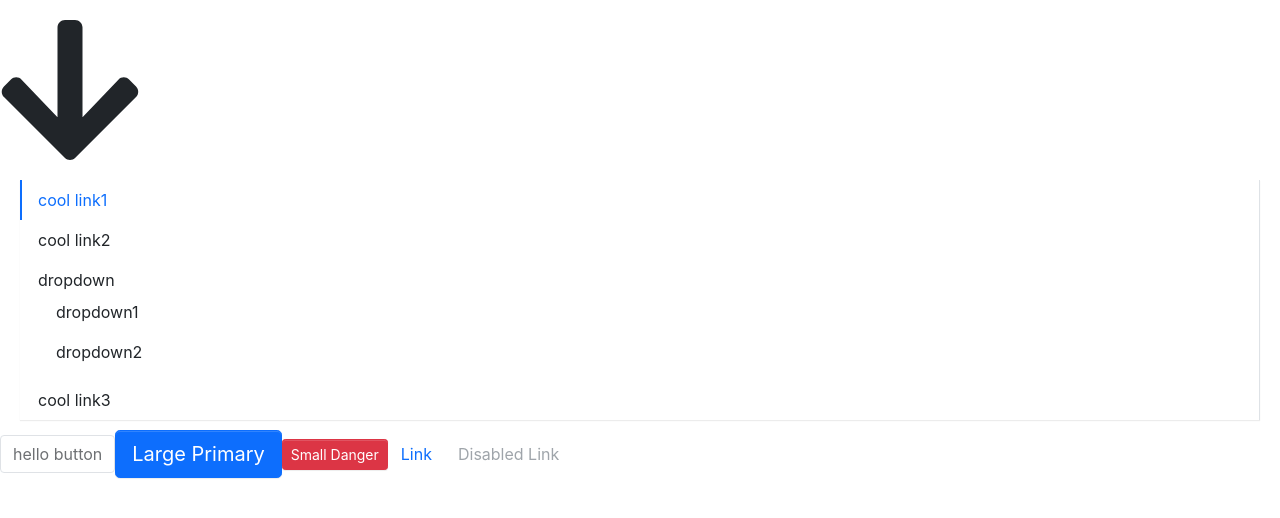
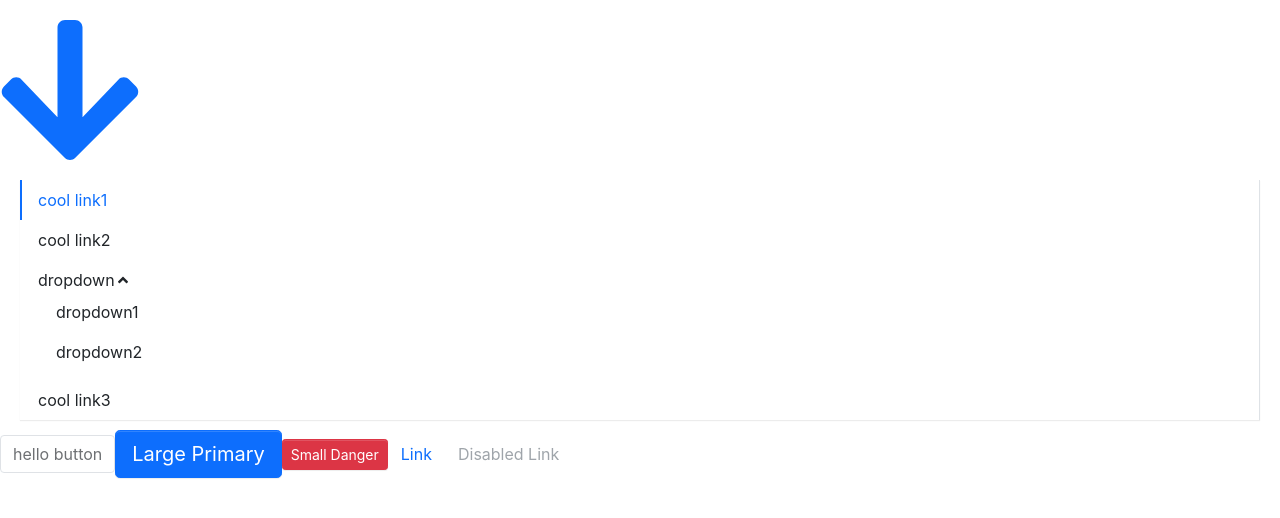
Before and after one commit to superJeff666/myComponents, a React (Create React App) app: page / in a window 1280 px wide. Shown: the top 518 px of the page. Built offline with nearby package versions, Linux system fonts and the light colour scheme.

Commit message:
css transform 添加动画

```diff
--- a/src/App.tsx
+++ b/src/App.tsx
@@ -11,7 +11,7 @@ function App() {
   return (
     <div className="App" style={{ marginTop: "10px" }}>
       <header className="App-header">
-       <Icon icon='arrow-down' theme='danger' size='10x'/>
+       <Icon icon='arrow-down' theme='primary' size='10x'/>
         <Menu
           defaultIndex="0"
           onSelect={(index) => {
--- a/src/components/Icon/_style.scss
+++ b/src/components/Icon/_style.scss
@@ -0,0 +1,5 @@
+@each $key, $val in $theme-colors {
+  .icon-#{$key} {
+     color: $val;
+  }
+}
--- a/src/components/Menu/_style.scss
+++ b/src/components/Menu/_style.scss
@@ -61,6 +61,29 @@
 }
 .submenu-item {
   position: relative;
+  .submenu-title {
+    display: flex;
+    align-items: center;
+  }
+  .arrow-icon {
+    transition: transform .3s ease-in-out;
+    margin-left: 3px;
+  }
+  &:hover {
+    .arrow-icon {
+      transform: rotate(180deg);
+    }
+  }
+}
+.is-vertical {
+  .arrow-icon {
+    transform: rotate(0deg) !important;
+  }
+}
+.is-vertical.is-opened {
+  .arrow-icon {
+    transform: rotate(180deg) !important;
+  }
 }
 .viking-submenu {
   display: none;
--- a/src/components/Menu/subMenu.tsx
+++ b/src/components/Menu/subMenu.tsx
@@ -2,6 +2,7 @@ import React, { useContext, useState, FunctionComponentElement } from "react";
 import classNames from "classnames";
 import { MenuContext } from "./menu";
 import { MenuItemProps } from "./menuItem";
+import Icon from '../Icon/icon';
 
 export interface SubMenuProps {
   index?: string;
@@ -23,6 +24,8 @@ const SubMenu: React.FC<SubMenuProps> = ({
   const [menuOpen, setOpen] = useState(isOpend);
   const classes = classNames("menu-item submenu-item", className, {
     "is-active": context.index === index,
+    "is-opened": menuOpen,
+    "is-vertical": context.mode === 'vertical'
   });
   const handleClick = (e: React.MouseEvent) => {
     e.preventDefault();
@@ -76,6 +79,7 @@ const SubMenu: React.FC<SubMenuProps> = ({
     <li key={index} className={classes} {...hoverEvents}>
       <div className="submenu-title" {...clickEvents}>
         {title}
+        <Icon icon='angle-down' className='arrow-icon'/>
       </div>
       {renderChildren()}
     </li>
--- a/src/styles/index.scss
+++ b/src/styles/index.scss
@@ -12,3 +12,6 @@
 
 // menu
 @import '../components/Menu/style';
+
+// icon
+@import '../components/Icon/style';
```
